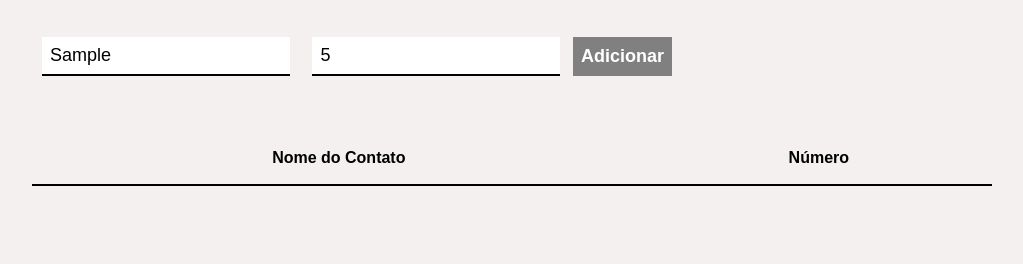
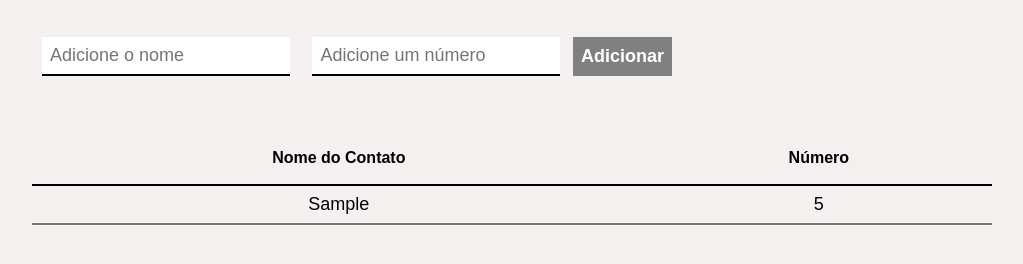
Before and after one commit to camyllasantos/projeto_lista, a plain HTML site: page index.html in a window 1280 px wide. Both pictures are taken after typing "Sample", "5" into the empty fields and a click on the button "Adicionar". Shown: the part 152-416 px from the top of the page, without its empty margins (128-1151 px from the left). Drawn offline with Linux system fonts and the light colour scheme; a web font is replaced by a local one.

Commit message:
fix: correção de linhas

```diff
--- a/index.html
+++ b/index.html
@@ -17,7 +17,7 @@
         <h1>Lista Telefonica</h1>
     </header>
     <form id="form-list">
-        <input type="text" id="'adicione-nome" required placeholder="Adicione o nome" />
+        <input type="text" id="adicione-nome" required placeholder="Adicione o nome" />
         <input type="number" id="adicione-numero" required placeholder="Adicione um número" />
         <button type="submit">Adicionar</button>
     </form>
@@ -28,6 +28,8 @@
                 <th>Número</th>
             </tr>
         </thead>
+        <tbody>
+        </tbody>
     </table>
 </div>
 <script src="./main.js"></script>
--- a/main.css
+++ b/main.css
@@ -31,6 +31,7 @@ header h1 {
     width: 100%;
     margin: 0 auto;
 }
+
 
 form {
     display: flex;
--- a/main.js
+++ b/main.js
@@ -1,9 +1,23 @@
-const form = document.getElementById('form-list')
+const form = document.getElementById('form-list');
+let linhas = '';
+
+
 form.addEventListener('submit', function(e) {
     e.preventDefault();
 
     const inputAdicioneNome = document.getElementById('adicione-nome');
     const inputAdicioneNumero = document.getElementById('adicione-numero');
 
-    alert(`Adicione: ${inputAdicioneNome.value} - Numero: ${inputAdicioneNumero.value} `);
-});
+    let linha = '<tr>';
+    linha += `<td>${inputAdicioneNome.value}</td>`;
+    linha += `<td>${inputAdicioneNumero.value}</td>`;
+    linha += '</tr>';
+
+    linhas += linha;
+
+    const linhaTabela = document.querySelector('tbody');
+    linhaTabela.innerHTML = linhas;
+
+    inputAdicioneNome.value = '';
+    inputAdicioneNumero.value = '';
+})
```
